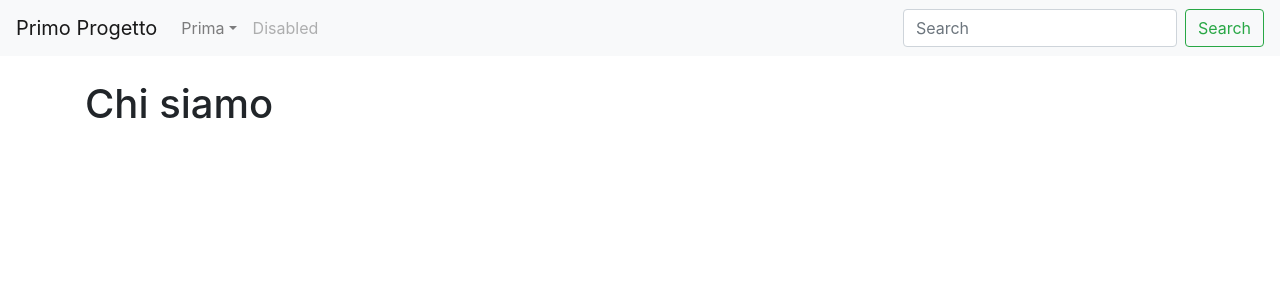
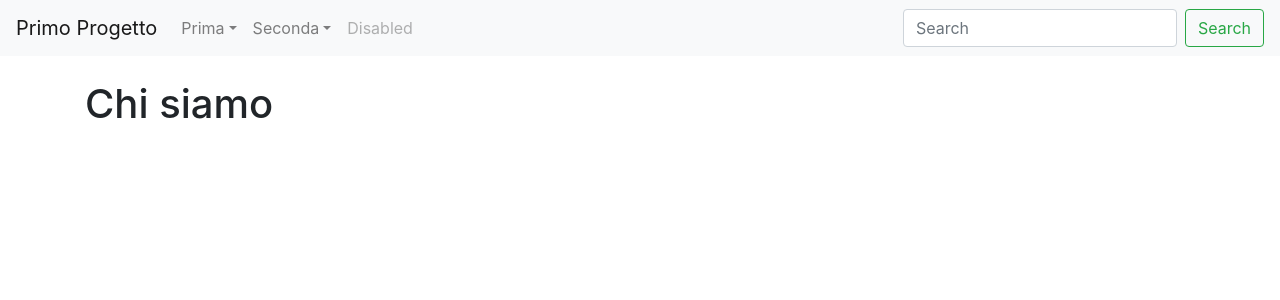
Before and after one commit to ferraraleonardo/primo_progetto, a Django app: page /prima_app/chiSiamo in a window 1280 px wide. Shown: the top 300 px of the page. Run offline with Django 5.2, Linux system fonts and the light colour scheme.

Commit message:
passo 13

```diff
--- a/templates/base.html
+++ b/templates/base.html
@@ -33,6 +33,14 @@
               <a class="dropdown-item" href="{% url 'prima_app:variabili'%}">Variabili</a>
             </div>
           </li>
+          <li class="nav-item dropdown">
+            <a class="nav-link dropdown-toggle" href="#" id="navbarDropdown" role="button" data-toggle="dropdown" aria-haspopup="true" aria-expanded="false">Seconda</a>
+            <div class="dropdown-menu" aria-labelledby="navbarDropdown">
+              <a class="dropdown-item" href="{% url 'seconda_app:es_if'%}">if</a>
+              <a class="dropdown-item" href="{% url 'seconda_app:if_else_elif'%}">ifelse</a>
+              <a class="dropdown-item" href="{% url 'seconda_app:es_for'%}">for</a>
+              </div>
+          </li>
           <li class="nav-item">
             <a class="nav-link disabled" href="#" tabindex="-1" aria-disabled="true">Disabled</a>
           </li>
```
